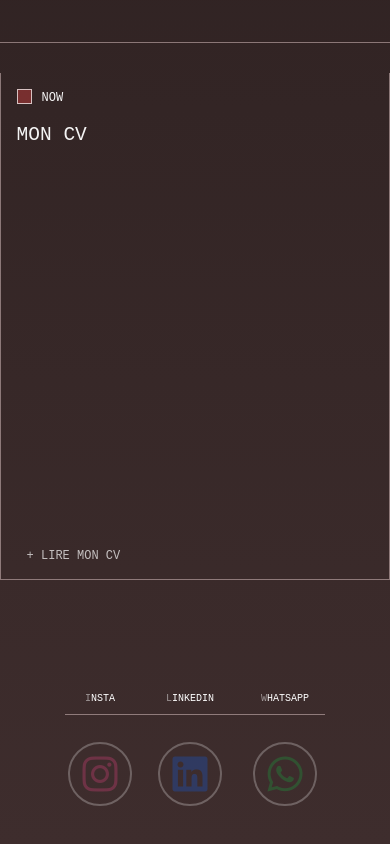
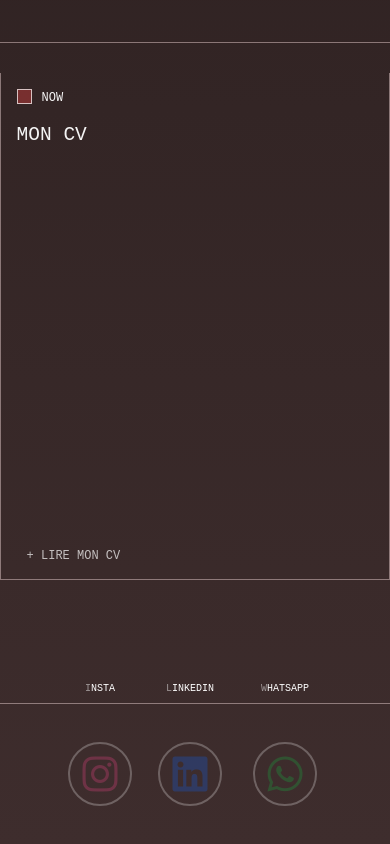
Before and after one commit to progapj/me.gitub.io, a plain HTML site: page index.html in a window 390 px wide. Shown: the part 3294-4138 px from the top of the page. Drawn offline with Linux system fonts and the light colour scheme; a script that the page names is missing; a web font is replaced by a local one.

Commit message:
Add files via upload

```diff
--- a/css/base.css
+++ b/css/base.css
@@ -530,6 +530,7 @@ i.fa-brands {
 			justify-content: center;
 			font-size: 10px;
 			transform: translate(-40px 0px);
+			border-bottom: 1.3px solid var(--color-border);
 		}
 			.insta{
 				display: grid;
@@ -549,4 +550,9 @@ i.fa-brands {
 				width: 80px;
 
 			}
+			div.reseaux{
+				transform: translate(0px , -10px);
+
+				border-bottom: 0px solid var(--color-border);
 			}
+			}
```
